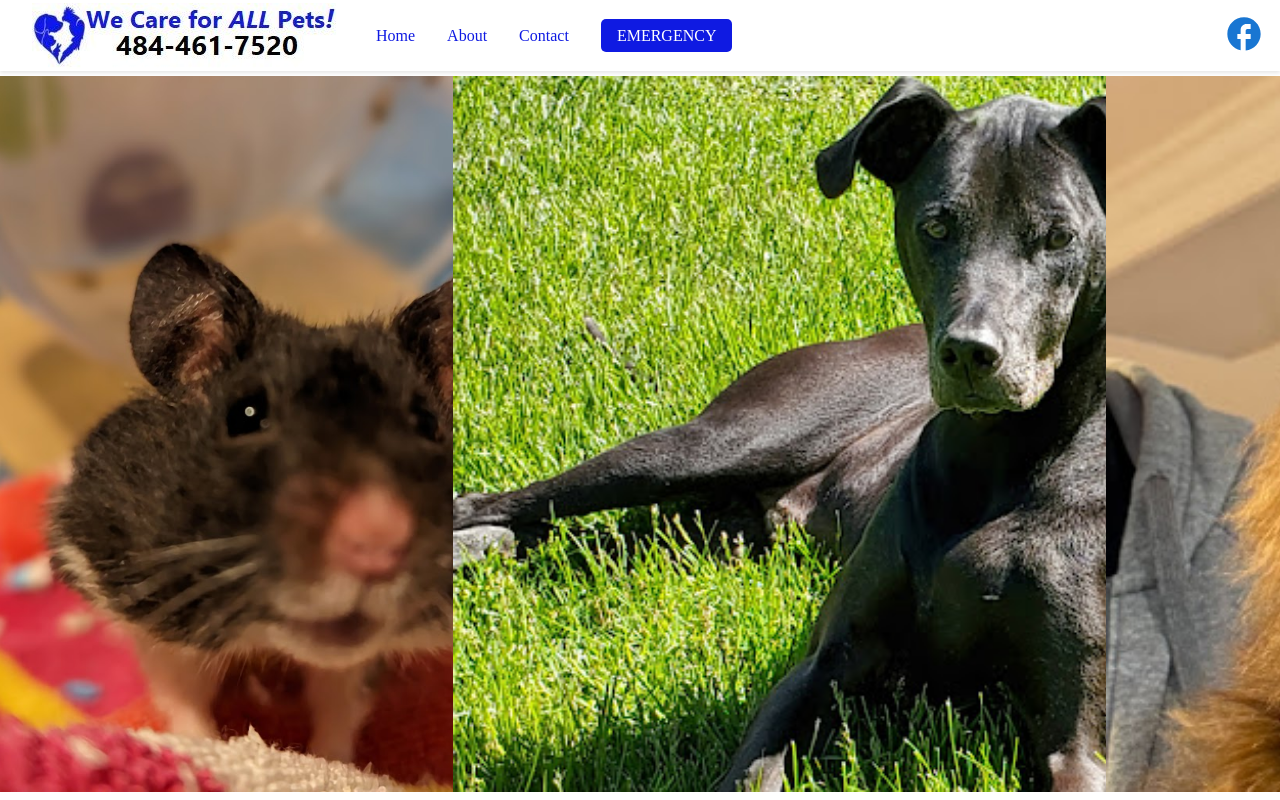
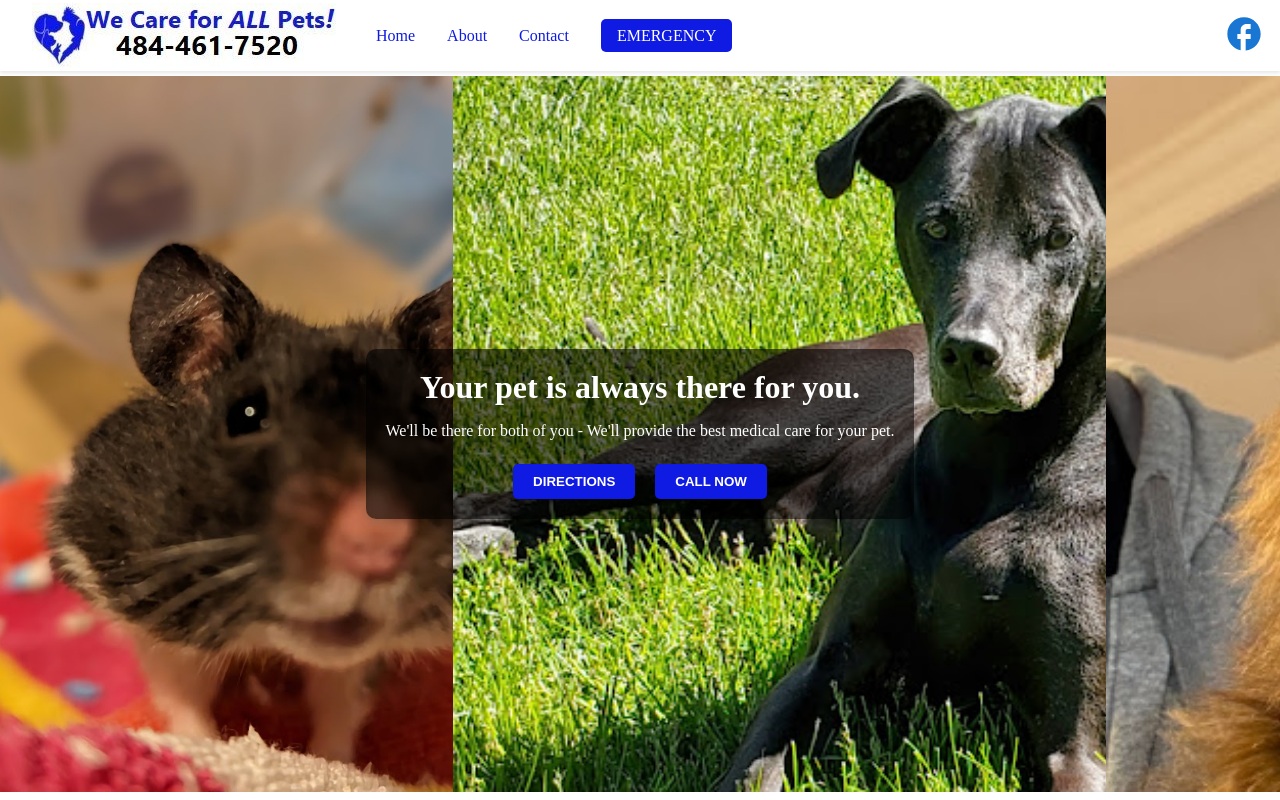
Before and after one commit to CodeJeffreyG/apv-website, a React (Create React App) app: page / in a window 1280 px wide. Built offline with nearby package versions, Linux system fonts and the light colour scheme.

Commit message:
acceptable

```diff
--- a/src/components/MainComponent/arrayOfPhotos.js
+++ b/src/components/MainComponent/arrayOfPhotos.js
@@ -16,7 +16,6 @@ const allNotStaffAnimals = () => {
       dogs: [],
       cats: [],
       exotic: [],
-      employee: [],
     };
 
     return allNotStaffAnimals;
--- /dev/null
+++ b/src/components/MainComponent/centeredOverlay/centeredOverlay.css
@@ -0,0 +1,60 @@
+/* CenteredOverlay.css */
+
+.overlay {
+  position: absolute;
+  top: 50%;
+  left: 50%;
+  transform: translate(-50%, -50%);
+  width: 80%; /* Adjust the width as needed, but not full width to give some margin */
+  z-index: 2;
+  pointer-events: none; /* Allows clicks to pass through to the slides */
+  display: flex;
+  flex-direction: column;
+  justify-content: center;
+  align-items: center;
+  padding: 20px;
+}
+
+.overlay-content {
+  background-color: rgba(
+    0,
+    0,
+    0,
+    0.6
+  ); /* Slightly darker for better readability */
+  color: #fff;
+  padding: 20px;
+  border-radius: 10px; /* Soft rounded corners for the overlay */
+  box-shadow: 0 4px 8px rgba(0, 0, 0, 0.2); /* Subtle shadow for depth */
+  text-align: center;
+  pointer-events: auto; /* Re-enable pointer events for the buttons and links */
+  max-width: 640px; /* Max width for better readability on wide screens */
+}
+
+.overlay h2 {
+  font-size: 2rem; /* Larger font size for the headline */
+  font-weight: bold; /* Bold font for the headline */
+  margin-bottom: 0.5em; /* Space between headline and subtext */
+}
+
+.overlay p {
+  font-size: 1rem; /* Standard font size for the paragraph */
+  margin-bottom: 1.5em; /* Space between paragraph and buttons */
+}
+
+.overlay-button {
+  border: none;
+  padding: 10px 20px;
+  margin: 0 10px;
+  background-color: #0f1ae2; /* Bootstrap's btn-danger color for a familiar look */
+  color: #fff;
+  cursor: pointer;
+  font-weight: bold; /* Bold font for better legibility on buttons */
+  border-radius: 5px; /* Rounded corners for buttons */
+  text-transform: uppercase; /* Uppercase text for a button */
+  transition: background-color 0.3s ease; /* Transition for a smooth hover effect */
+}
+
+.overlay-button:hover {
+  background-color: #090fbd; /* Slightly darker shade on hover */
+}
--- /dev/null
+++ b/src/components/MainComponent/centeredOverlay/centeredOverlay.js
@@ -0,0 +1,22 @@
+import React from "react";
+import "./centeredOverlay.css"; // Import the CSS file
+
+const CenteredOverlay = () => {
+  return (
+    <div className="overlay">
+      <div className="overlay-content">
+        <h2>Your pet is always there for you.</h2>
+        <p>
+          We'll be there for both of you - We'll provide the best medical care
+          for your pet.
+        </p>
+        <div>
+          <button className="overlay-button">DIRECTIONS</button>
+          <button className="overlay-button">CALL NOW</button>
+        </div>
+      </div>
+    </div>
+  );
+};
+
+export default CenteredOverlay;
--- a/src/components/MainComponent/maincomponent.js
+++ b/src/components/MainComponent/maincomponent.js
@@ -14,14 +14,17 @@ import {
   A11y,
   Autoplay,
 } from "swiper/modules";
+import CenteredOverlay from "./centeredOverlay/centeredOverlay";
 
 //swiper stuff
 import "swiper/css";
 import "swiper/css/autoplay";
 import "swiper/css/navigation";
+import "swiper/css/effect-fade";
 
 const MainComponent = () => {
   return (
+    <div style={{ position: "relative" }}>
       <Swiper
         spaceBetween={100}
         slidesPerView={2}
@@ -29,7 +32,8 @@ const MainComponent = () => {
         onSwiper={(swiper) => console.log(swiper)}
         modules={[Autoplay]}
         autoplay={true}
-      duration={2500}
+        duration={50}
+        effect="fade"
         style={{ height: `calc(100vh - ${84}px)`, padding: "5px" }} // Adjust Swiper height
       >
         <SwiperSlide
@@ -121,6 +125,8 @@ const MainComponent = () => {
           />
         </SwiperSlide>
       </Swiper>
+      <CenteredOverlay />
+    </div>
   );
 };
 
--- a/src/components/navbar/navbar.css
+++ b/src/components/navbar/navbar.css
@@ -48,7 +48,7 @@
 }
 
 .emergency a:hover {
-  background-color: #404397;
+  background-color: #090fbd;
 }
 
 /* Responsive design for phone sizes */
```
Also changed, not shown: src/components/media/carousel-images/staffDogs/hazel-zeke-danielle.jpg (added). Lines whose indentation alone changed are shown as unchanged.
